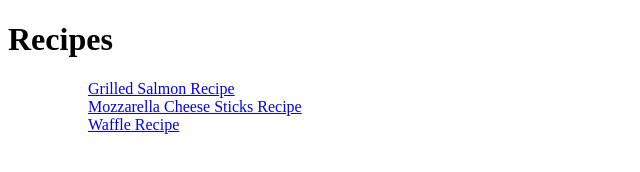
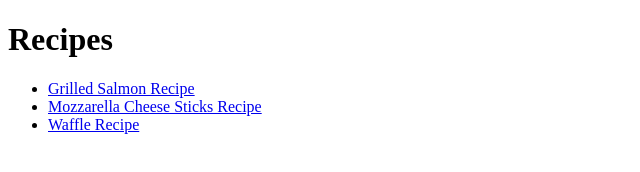
Before and after one commit to Airiseru/odin-recipes, a plain HTML site: page index.html in a window 1280 px wide. Shown: the whole page, without its empty margins (0-640 px from the left). Drawn offline with Linux system fonts and the light colour scheme.

Commit message:
Edit typo from ol to li

```diff
--- a/index.html
+++ b/index.html
@@ -8,9 +8,9 @@
     <body>
         <h1>Recipes</h1>
         <ul>
-            <ol><a href="./recipes/grilled-salmon.html">Grilled Salmon Recipe</a></ol>
-            <ol><a href="./recipes/mozzarella-sticks.html">Mozzarella Cheese Sticks Recipe</a></ol>
-            <ol><a href="./recipes/waffles.html">Waffle Recipe</a></ol>
+            <li><a href="./recipes/grilled-salmon.html">Grilled Salmon Recipe</a></ol>
+            <li><a href="./recipes/mozzarella-sticks.html">Mozzarella Cheese Sticks Recipe</a></ol>
+            <li><a href="./recipes/waffles.html">Waffle Recipe</a></ol>
         </ul>
     </body>
 </html>
```
